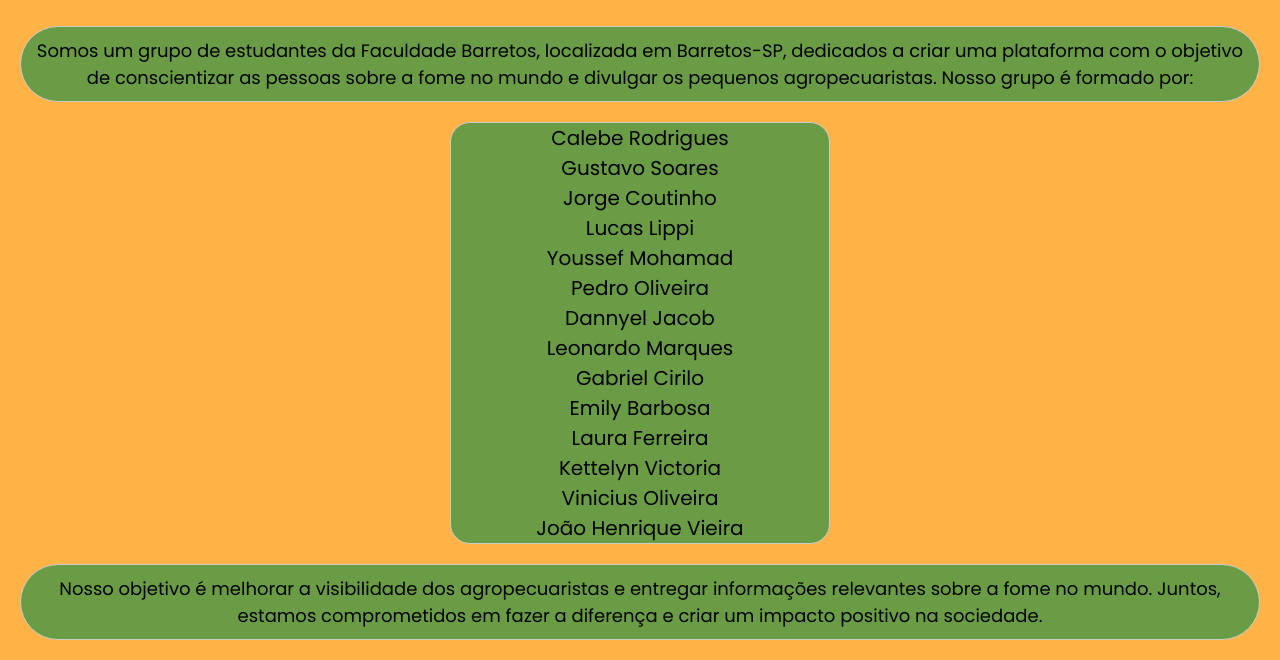
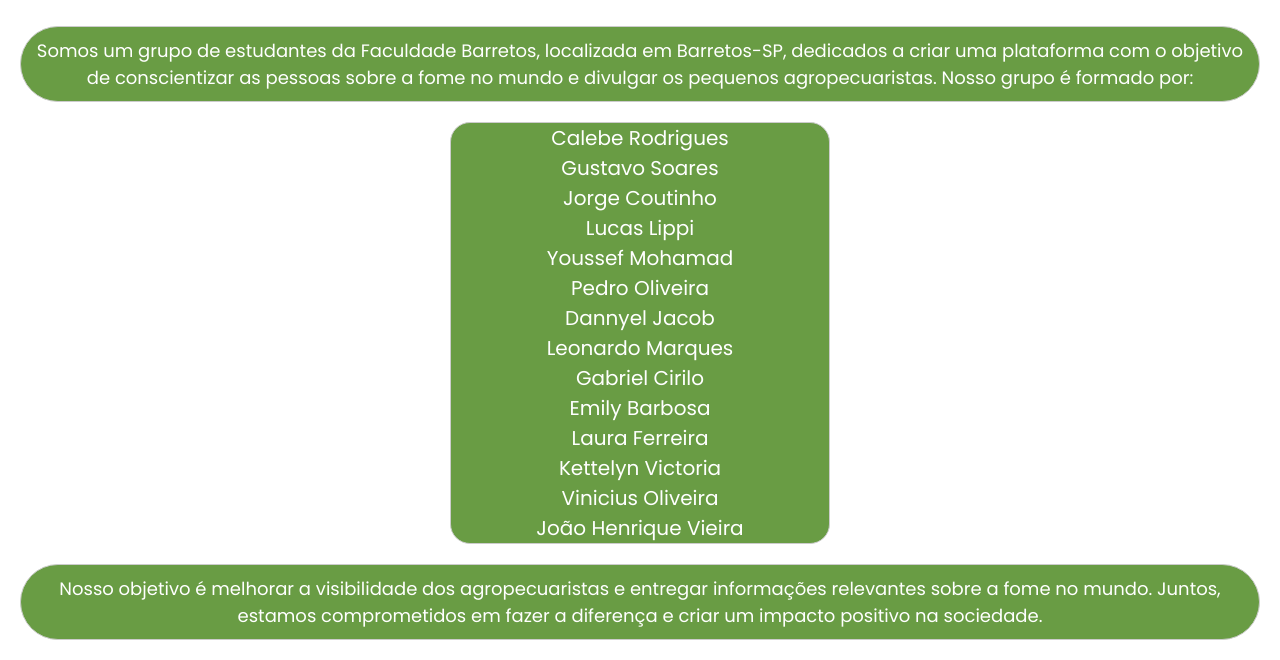
Before and after one commit to GabrielErani/project-campanha-arrecadacao, a plain HTML site: page Sobre.html in a window 1280 px wide. Shown: the part 155-815 px from the top of the page. Drawn offline with Linux system fonts and the light colour scheme.

Commit message:
Cores do Sobre

```diff
--- a/assets/css/EstiloSobre.css
+++ b/assets/css/EstiloSobre.css
@@ -1,6 +1,7 @@
 body {
     font-family: Arial, sans-serif;
-    background-color: #FFB347;
+    color: #ffffff;
+    background-color: #ffffff;
     text-align: center;
 }
 
```
